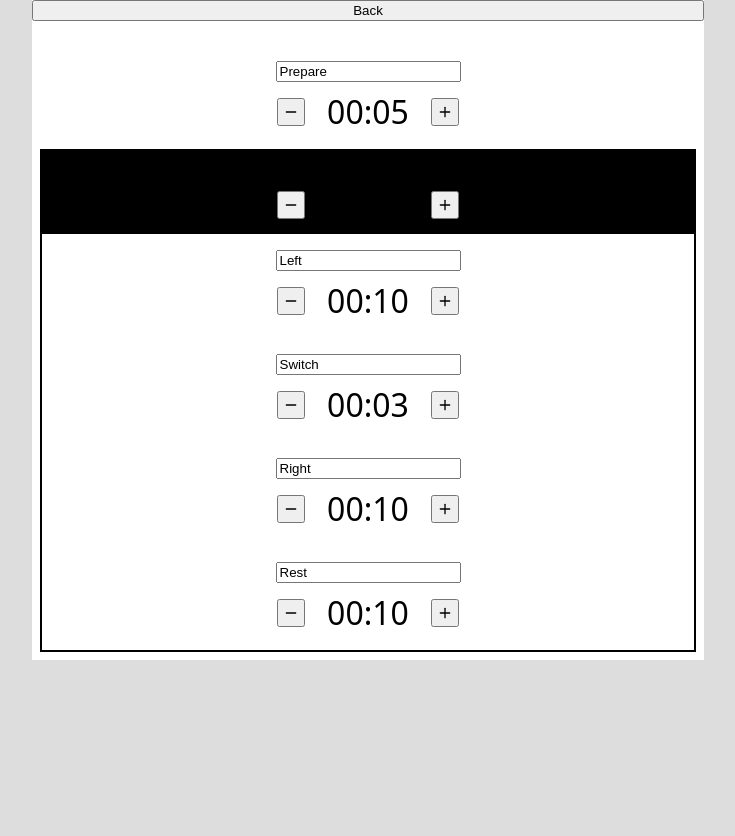
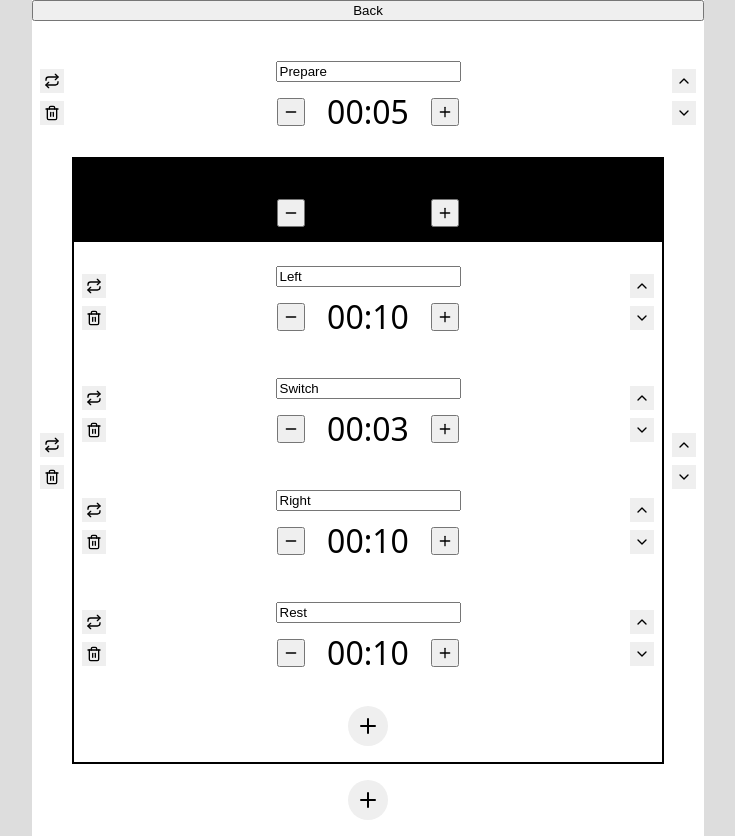
Before and after one commit to Garciat/programmable-timer-app, a React (Vite) app: page /edit in a window 1280 px wide. Shown: the whole page, without its empty margins (272-1007 px from the left). Before the commit the page ends 800 px from the top, so only its background shows below. Built offline with nearby package versions, Linux system fonts and the light colour scheme.

Commit message:
init sequence controls

```diff
--- a/src/components/PresetEditor.module.css
+++ b/src/components/PresetEditor.module.css
@@ -3,7 +3,62 @@
   flex-direction: column;
   align-items: stretch;
   justify-content: flex-start;
+}
 
+.sequence-editor {
+  display: flex;
+  flex-direction: column;
+  align-items: stretch;
+  justify-content: flex-start;
+  gap: 0.5rem;
+
+  padding: 0.5rem;
+}
+.sequence-editor-item {
+  display: flex;
+  flex-direction: row;
+  align-items: stretch;
+  justify-content: space-between;
+
+  gap: 0.5rem;
+}
+.sequence-editor-item-value {
+  flex-grow: 1;
+  display: flex;
+  flex-direction: column;
+  align-items: stretch;
+  justify-content: flex-start;
+}
+.sequence-editor-item-controls {
+  display: flex;
+  flex-direction: column;
+  align-items: center;
+  justify-content: center;
+  gap: 0.5rem;
+}
+.sequence-editor-item-controls > button {
+  display: flex;
+  justify-content: center;
+  align-items: center;
+
+  border: 0;
+  padding: 0.25rem;
+}
+.sequence-editor-add {
+  display: flex;
+  flex-direction: row;
+  justify-content: center;
+  align-items: center;
+
+  padding: 0.5rem;
+}
+.sequence-editor-add > button {
+  display: flex;
+  justify-content: center;
+  align-items: center;
+
+  border: 0;
+  border-radius: 50%;
   padding: 0.5rem;
 }
 
--- a/src/components/PresetEditor.tsx
+++ b/src/components/PresetEditor.tsx
@@ -1,4 +1,11 @@
-import { Minus, Plus, Repeat } from "lucide-react";
+import {
+  ChevronDown,
+  ChevronUp,
+  Minus,
+  Plus,
+  Repeat,
+  Trash2,
+} from "lucide-react";
 
 import {
   TimerElement,
@@ -57,15 +64,98 @@ function SequenceEditor(
     onChange({ ...timer, elements });
   }
 
+  function appendNewElement() {
+    onChange({
+      ...timer,
+      elements: [
+        ...timer.elements,
+        { kind: "period", name: "New entry", seconds: 60 },
+      ],
+    });
+  }
+
+  function moveElement(index: number, offset: number) {
+    const newIndex = index + offset;
+    if (newIndex < 0 || newIndex >= timer.elements.length) {
+      return;
+    }
+
+    const elements = [...timer.elements];
+    const [element] = elements.splice(index, 1);
+    elements.splice(newIndex, 0, element);
+    onChange({ ...timer, elements });
+  }
+
+  function loopElement(index: number) {
+    const elements = [...timer.elements];
+    const element = elements[index];
+    elements[index] = {
+      kind: "loop",
+      count: 1,
+      element: { kind: "sequence", elements: [element] },
+    };
+    onChange({ ...timer, elements });
+  }
+
+  function removeElement(index: number) {
+    const elements = [...timer.elements];
+    elements.splice(index, 1);
+    onChange({ ...timer, elements });
+  }
+
+  const buttonSize = 16;
+
   return (
-    <div className="sequence-editor">
+    <div className={classes["sequence-editor"]}>
       {timer.elements.map((element, index) => (
-        <TimerEditor
-          key={index}
-          timer={element}
-          onChange={(newElement) => updateElement(index, newElement)}
-        />
+        <div key={index} className={classes["sequence-editor-item"]}>
+          <div className={classes["sequence-editor-item-controls"]}>
+            <button
+              type="button"
+              onClick={() =>
+                loopElement(index)}
+            >
+              <Repeat size={buttonSize} />
+            </button>
+            <button
+              type="button"
+              onClick={() =>
+                removeElement(index)}
+            >
+              <Trash2 size={buttonSize} />
+            </button>
+          </div>
+          <div className={classes["sequence-editor-item-value"]}>
+            <TimerEditor
+              timer={element}
+              onChange={(newElement) => updateElement(index, newElement)}
+            />
+          </div>
+          <div className={classes["sequence-editor-item-controls"]}>
+            <button
+              type="button"
+              onClick={() => moveElement(index, -1)}
+            >
+              <ChevronUp size={buttonSize} />
+            </button>
+            <button
+              type="button"
+              onClick={() => moveElement(index, 1)}
+            >
+              <ChevronDown size={buttonSize} />
+            </button>
+          </div>
+        </div>
       ))}
+
+      <div className={classes["sequence-editor-add"]}>
+        <button
+          type="button"
+          onClick={() => appendNewElement()}
+        >
+          <Plus size={24} />
+        </button>
+      </div>
     </div>
   );
 }
```
